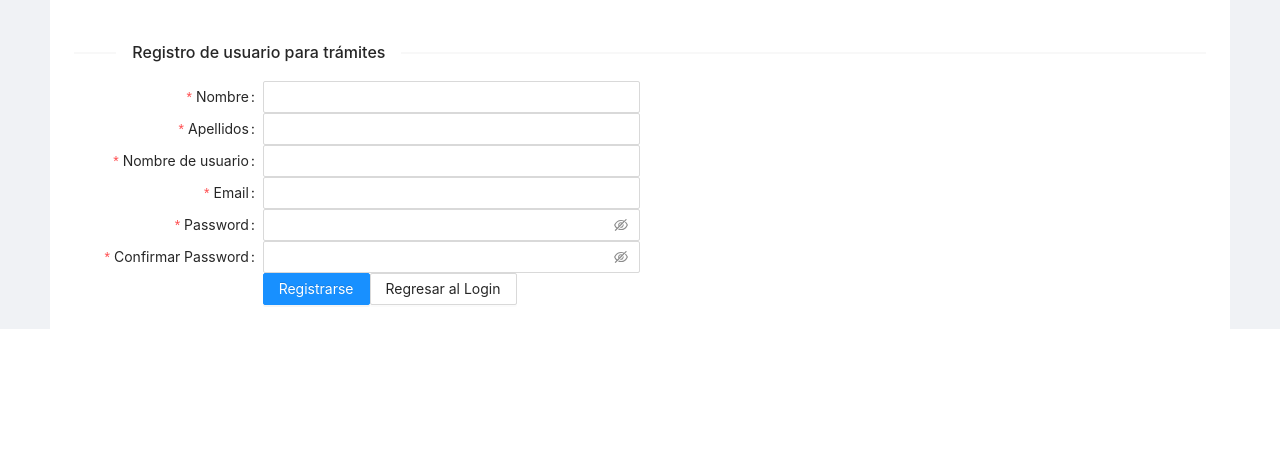
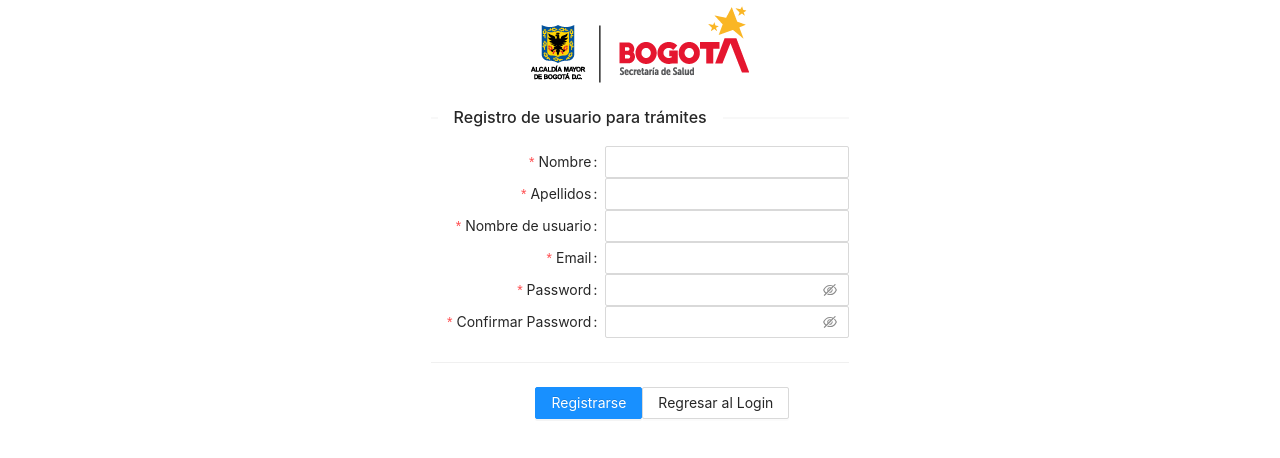
Before and after one commit to ujaveriana-pica/sds-front-react, a React (Create React App) app: page /registro in a window 1280 px wide. Shown: the top 458 px of the page. Built offline with nearby package versions, Linux system fonts and the light colour scheme.

Commit message:
Adicion visor PDF y mejoras visuales en login y registro

```diff
--- a/package.json
+++ b/package.json
@@ -3,12 +3,14 @@
   "version": "0.1.0",
   "private": true,
   "dependencies": {
+    "@react-pdf-viewer/core": "^2.11.0",
     "@rjsf/antd": "^3.1.0",
     "@rjsf/core": "^3.1.0",
     "@testing-library/jest-dom": "^5.11.4",
     "@testing-library/react": "^11.1.0",
     "@testing-library/user-event": "^12.1.10",
     "antd": "^4.16.13",
+    "pdfjs-dist": "^2.6.347",
     "react": "^17.0.2",
     "react-dom": "^17.0.2",
     "react-router-dom": "^5.3.0",
--- a/public/index.html
+++ b/public/index.html
@@ -7,7 +7,7 @@
     <meta name="theme-color" content="#000000" />
     <meta
       name="description"
-      content="Web site created using create-react-app"
+      content="Ventanilla de tramites"
     />
     <link rel="apple-touch-icon" href="%PUBLIC_URL%/logo192.png" />
     <!--
@@ -24,7 +24,7 @@
       work correctly both with client-side routing and a non-root public URL.
       Learn how to configure a non-root public URL by running `npm run build`.
     -->
-    <title>React App</title>
+    <title>Sercretaria Distrital de Salud</title>
   </head>
   <body>
     <noscript>You need to enable JavaScript to run this app.</noscript>
--- a/src/App.js
+++ b/src/App.js
@@ -6,7 +6,7 @@ import {
   Link,
 } from "react-router-dom";
 import 'antd/dist/antd.css';
-import { Layout, Menu, Breadcrumb } from 'antd';
+import { Layout, Menu, Breadcrumb, Row, Col } from 'antd';
 
 import Home from './pages/Home'
 import Login from './pages/Login'
@@ -64,15 +64,14 @@ function App() {
   else {
     return(
       <Router>
-          <Layout className="layout">
-            <Content style={{ padding: '0 50px' }}>
-              <div className="site-layout-content">
-                <Route exact path="/" component={Login} />
-                <Route exact path="/registro" component={Registro} />
-              </div>
-            </Content>
-          </Layout>
-        </Router>
+        <Row>
+          <Col span={8} offset={8}>
+            <Route exact path="/" component={Login} />
+            <Route exact path="/registro" component={Registro} />
+          </Col>
+        </Row>
+
+      </Router>
     )
   }
 }
--- a/src/pages/Login.js
+++ b/src/pages/Login.js
@@ -37,7 +37,10 @@ const Login = () => {
 
     return (
     <>
-        <Row>
+        <Row justify="center">
+            <Col span={32}><div><img src="alcaldiac_logo.png" /></div></Col>
+        </Row>
+        <Row justify="center">
             <Col span={32}>
                 <Space direction="horizontal">
                     <Form
@@ -94,9 +97,9 @@ const Login = () => {
                 </Space>
             </Col>
         </Row>
-        <Row>
-            <Col span={6}>
-                Para realizar un trámite debe <Link to="/registro">registrarse</Link> como usuario sin ningun costo haciendo clic <Link to="/registro">aqui</Link>
+        <Row justify="center">
+            <Col span={32}>
+                Para realizar un trámite debe <Link to="/registro">registrarse</Link> como usuario sin ningún costo haciendo clic <Link to="/registro">aqui</Link>
             </Col>
         </Row>
     </>
--- a/src/pages/Registro.js
+++ b/src/pages/Registro.js
@@ -1,21 +1,21 @@
 import { React, useState} from 'react';
 import 'antd/dist/antd.css';
 import '../index.css';
-import { Form, Input, Button, Divider, message } from 'antd';
+import { Form, Input, Button, Divider, message, Row, Col } from 'antd';
 import { RestClientPost } from '../clients/RestClient';
 
 const layout = {
   labelCol: {
-    span: 4,
+    span: 10,
   },
   wrapperCol: {
-    span: 8,
+    span: 14,
   },
 };
 const tailLayout = {
   wrapperCol: {
-    offset: 4,
-    span: 8,
+    offset: 6,
+    span: 32,
   },
 };
 
@@ -60,6 +60,11 @@ const Tramite = () => {
 
   return (
     <>
+    <Row justify="center">
+        <Col span={32}><div><img src="alcaldiac_logo.png" /></div></Col>
+    </Row>
+    <Row justify="center">
+        <Col span={32}>
           <Divider orientation="left">Registro de usuario para trámites</Divider>
             <Form {...layout} form={form} name="control-hooks" onFinish={onFinish}>
                 <Form.Item
@@ -143,6 +148,7 @@ const Tramite = () => {
                 >
                     <Input.Password />
                 </Form.Item>
+                <Divider orientation="left"></Divider>
                 <Form.Item {...tailLayout}>
                     <Button type="primary" htmlType="submit"  disabled={disabledRegistrarse}>
                     Registrarse
@@ -152,6 +158,8 @@ const Tramite = () => {
                     </Button>
                 </Form.Item>
             </Form>
+        </Col>
+    </Row>
     </>
   );
 };
--- a/src/pages/TramiteVer.js
+++ b/src/pages/TramiteVer.js
@@ -1,5 +1,20 @@
-const TramiteVer = () => (
-    <p>Ver</p>
-)
+import { Worker } from '@react-pdf-viewer/core';
+// Import the main component
+import { Viewer } from '@react-pdf-viewer/core';
+
+// Import the styles
+import '@react-pdf-viewer/core/lib/styles/index.css';
+import { uploadHeaders } from '../clients/RestClient';
+import { useParams } from "react-router-dom";
+
+const TramiteVer = () => {
+    const { id } = useParams();
+    const pdfUrl = "/front-office/tramite/resolucion/" + id;
+    return (
+        <Worker workerUrl="https://unpkg.com/pdfjs-dist@2.10.377/build/pdf.worker.min.js">
+            <Viewer fileUrl={pdfUrl} httpHeaders={uploadHeaders} />;
+        </Worker>
+    )
+}
 
 export default TramiteVer
--- a/src/pages/Tramites.js
+++ b/src/pages/Tramites.js
@@ -51,11 +51,15 @@ const columns = [
   {
     title: 'Acción',
     key: 'accion',
-    render: (text, record) => (
-      <Space size="middle">
-        <a href={ `/tramite/${record.id}`}>Ver</a>
-      </Space>
-    ),
+    render: (text, record) => {
+      if(record.estado === "aprobado-generado" || record.estado === "desaprobado-generado" || record.estado === "APROBADO-GENERADO" || record.estado === "DESAPROBADO-GENERADO") {
+        return(
+          <Space size="middle">
+            <a href={ `/tramite/${record.id}`}>Ver resolución</a>
+          </Space>
+        )
+      }
+    },
   },
 ];
 
```
Also changed, not shown: public/alcaldiac_logo.png (added), 1 other file (tests, documents, lock files or other folders). Lines whose indentation alone changed are shown as unchanged.
